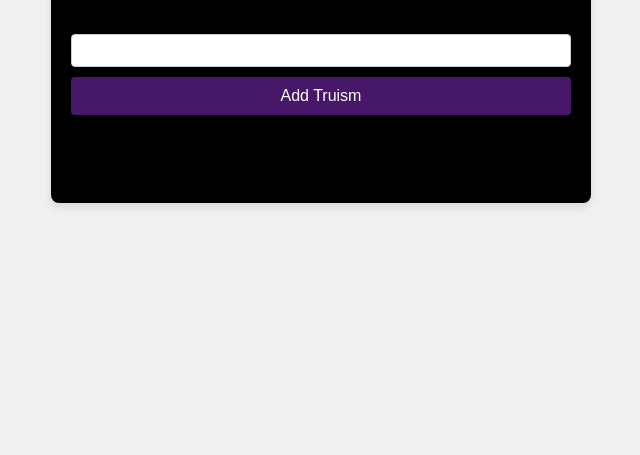
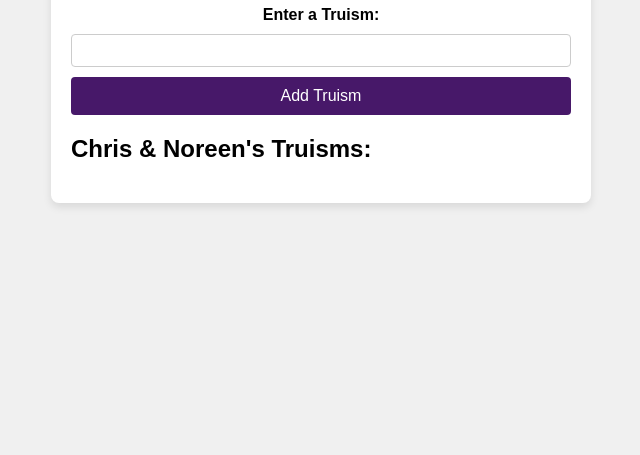
Before and after one commit to nalladina/truisms2, a plain HTML site: page index.html in a window 1280 px wide. Shown: the part 345-800 px from the top of the page, without its empty margins (319-959 px from the left). Drawn offline with Linux system fonts and the light colour scheme.

Commit message:
Update styles.css

```diff
--- a/styles.css
+++ b/styles.css
@@ -12,7 +12,7 @@ body {
 
 /* Container styles */
 .container {
-    background-color: black; /* black background for the container */
+    background-color: white; /* white background for the container */
     padding: 20px; /* Add padding inside the container */
     border-radius: 8px; /* Rounded corners */
     box-shadow: 0 4px 8px rgba(0, 0, 0, 0.1); /* Soft shadow */
```
